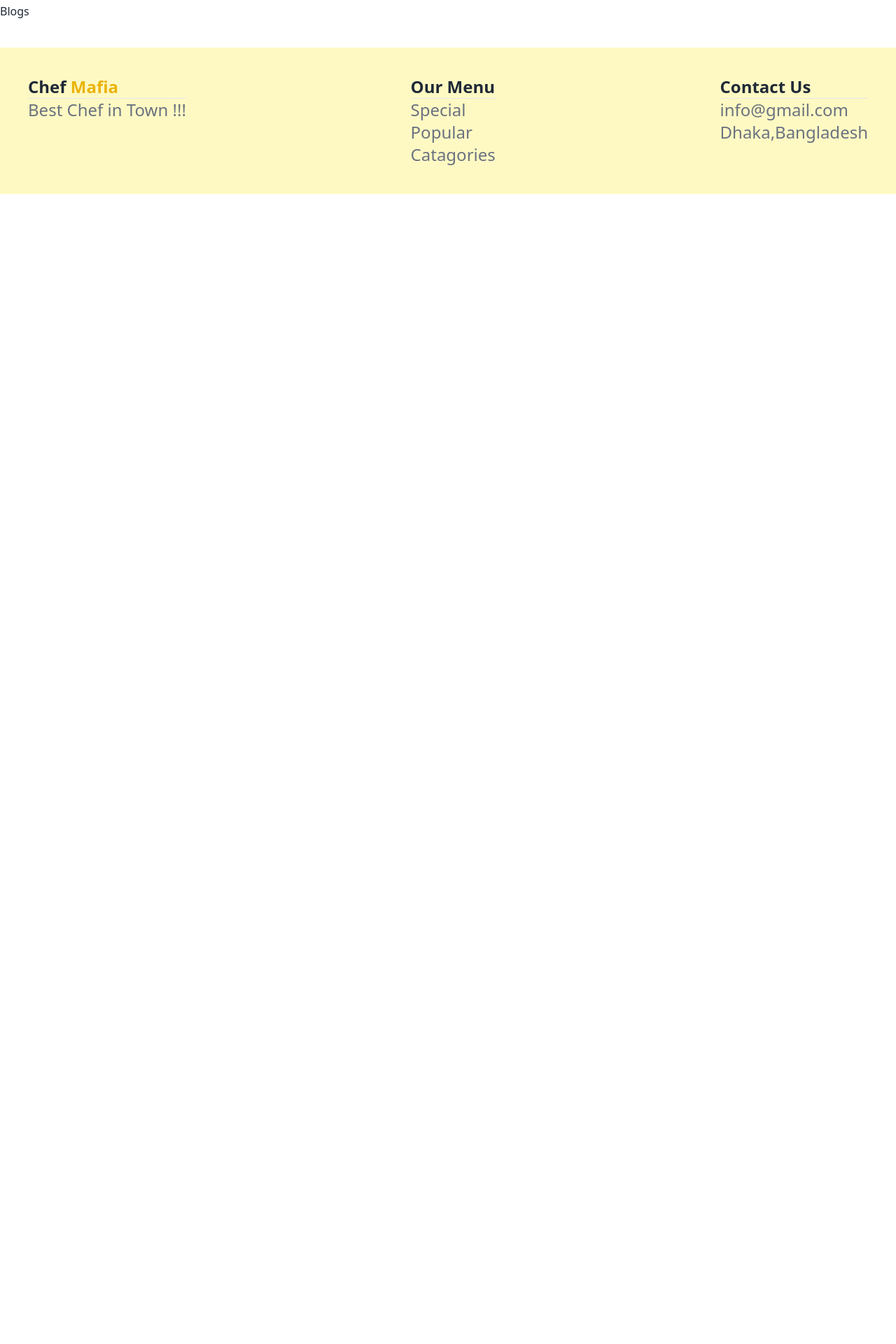
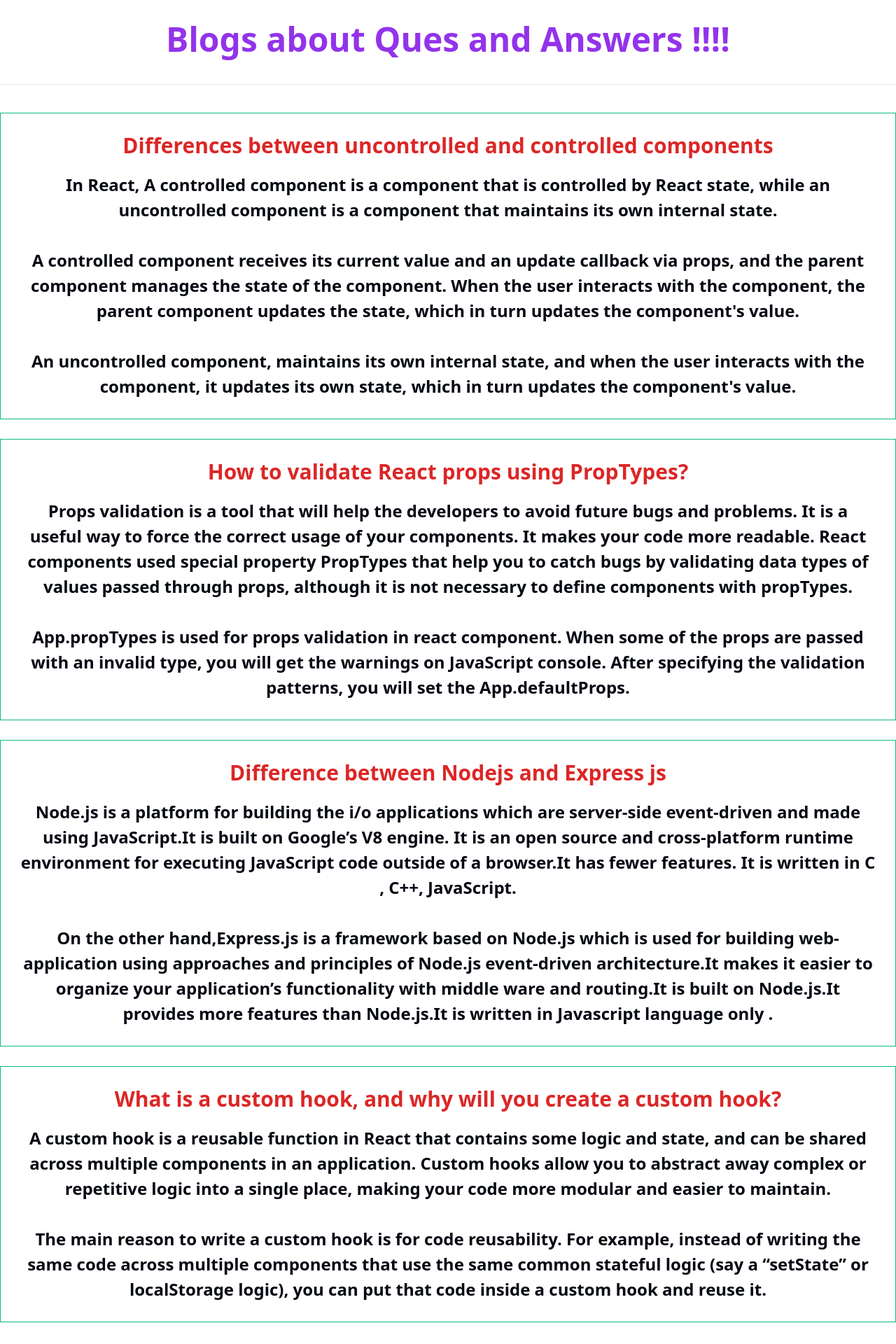
Before and after one commit to Ibrahim-RIhan/chef-mafia-client, a React (Vite) app: page /blogs in a window 1280 px wide. Shown: the part 60-1980 px from the top of the page at 70% size. Before the commit the page ends 800 px from the top, so only its background shows below. Built offline with nearby package versions, Linux system fonts and the light colour scheme.

Commit message:
blogs added

```diff
--- a/src/components/Blogs/Blogs.jsx
+++ b/src/components/Blogs/Blogs.jsx
@@ -3,8 +3,47 @@ import React from 'react';
 const Blogs = () => {
     return (
         <div>
-           <h1>Blogs
-            </h1>
+            <h1 className='text-purple-600 text-center text-5xl font-semibold mt-7'>Blogs about Ques and Answers !!!! </h1>
+            <hr className='text-black my-10' />
+            <div className='border border-emerald-500 text-center p-7 my-7 hover:bg-green-300'>
+                <h2 className='text-3xl font-bold text-center  text-red-600 mb-5'> Differences between uncontrolled and controlled components</h2>
+                <p className='text-2xl font-semibold leading-normal  text-gray-950'>
+                    In React, A controlled component is a component that is controlled by React state, while an uncontrolled component is a component that maintains its own internal state.
+                    <br />
+                    <br />
+                    A controlled component receives its current value and an update callback via props, and the parent component manages the state of the component. When the user interacts with the component, the parent component updates the state, which in turn updates the component's value.
+                    <br />
+                    <br />
+                    An uncontrolled component, maintains its own internal state, and when the user interacts with the component, it updates its own state, which in turn updates the component's value.
+                </p>
+            </div>
+            <div className='border border-emerald-500 text-center p-7 my-7  hover:bg-green-300'>
+                <h2 className='text-3xl font-bold text-center  text-red-600 mb-5'>How to validate React props using PropTypes?</h2>
+                <p className='text-2xl font-semibold leading-normal  text-gray-950'>
+                    Props validation is a tool that will help the developers to avoid future bugs and problems. It is a useful way to force the correct usage of your components. It makes your code more readable. React components used special property PropTypes that help you to catch bugs by validating data types of values passed through props, although it is not necessary to define components with propTypes.
+                    <br />
+                    <br />
+                    App.propTypes is used for props validation in react component. When some of the props are passed with an invalid type, you will get the warnings on JavaScript console. After specifying the validation patterns, you will set the App.defaultProps.
+                </p>
+            </div>
+            <div className='border border-emerald-500 text-center p-7 my-7  hover:bg-green-300 '>
+                <h2 className='text-3xl font-bold text-center  text-red-600 mb-5'>Difference between Nodejs and Express js</h2>
+                <p className='text-2xl font-semibold leading-normal  text-gray-950'>
+                    Node.js is a platform for building the i/o applications which are server-side event-driven and made using JavaScript.It is built on Google’s V8 engine. It  is an open source and cross-platform runtime environment for executing JavaScript code outside of a browser.It has fewer features. It is written in C , C++, JavaScript.
+                    <br />
+                    <br />
+                    On the other hand,Express.js is a framework based on Node.js which is used for building web-application using approaches and principles of Node.js event-driven architecture.It makes it easier to organize your application’s functionality with middle ware and routing.It is built on Node.js.It provides more features than Node.js.It is written in Javascript language only .
+                </p>
+            </div>
+            <div className='border border-emerald-500 text-center p-7 my-7  hover:bg-green-300 '>
+                <h2 className='text-3xl font-bold text-center  text-red-600 mb-5'>What is a custom hook, and why will you create a custom hook?</h2>
+                <p className='text-2xl font-semibold leading-normal  text-gray-950'>
+                    A custom hook is a reusable function in React that contains some logic and state, and can be shared across multiple components in an application. Custom hooks allow you to abstract away complex or repetitive logic into a single place, making your code more modular and easier to maintain.
+                    <br />
+                    <br />
+                    The main reason to write a custom hook is for code reusability. For example, instead of writing the same code across multiple components that use the same common stateful logic (say a “setState” or localStorage logic), you can put that code inside a custom hook and reuse it.
+                </p>
+            </div>
         </div>
     );
 };
--- a/src/components/Login/Login.jsx
+++ b/src/components/Login/Login.jsx
@@ -7,14 +7,13 @@ const Login = () => {
     return (
 
         <div>
-
             <div className="hero min-h-screen ">
                 <div className="hero-content flex-col lg:flex-row-reverse gap-5">
                     <div className="text-center lg:text-left">
                         <h1 className="text-5xl font-bold">Login now!</h1>
                         <p className="py-6">Login to access our premium chefs and delicious food Delivery</p>
-                    <button className='btn  btn-outline mb-5'><FcGoogle/> Login with Google</button>
-                    <button className='btn btn-outline'><FaGithub/> Login with Github</button>
+                        <button className='btn  btn-outline mb-5'><FcGoogle /> Login with Google</button>
+                        <button className='btn btn-outline'><FaGithub /> Login with Github</button>
                     </div>
                     <div className="card flex-shrink-0 w-full max-w-sm hover:shadow-2xl">
                         <div className="card-body">
```
Also changed, not shown: public/ChefData.json (added, +98 -0 lines). Lines whose indentation alone changed are shown as unchanged.
